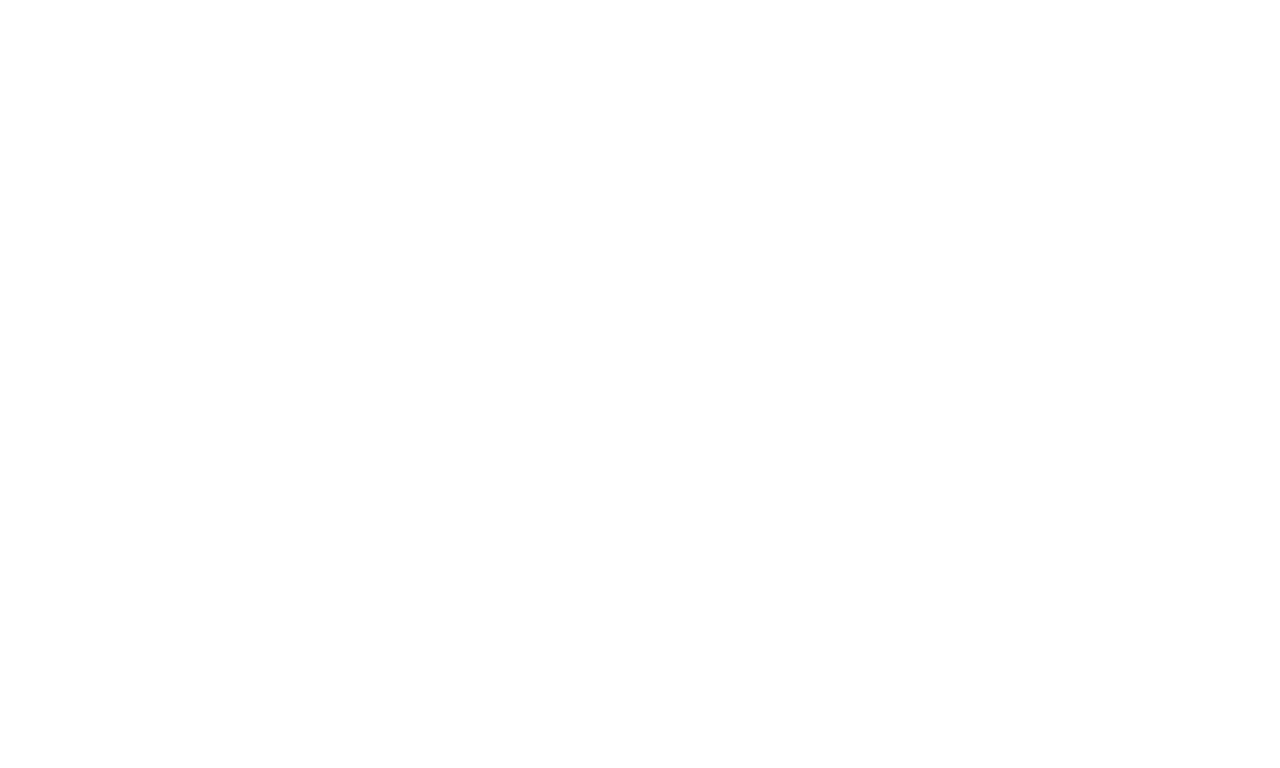
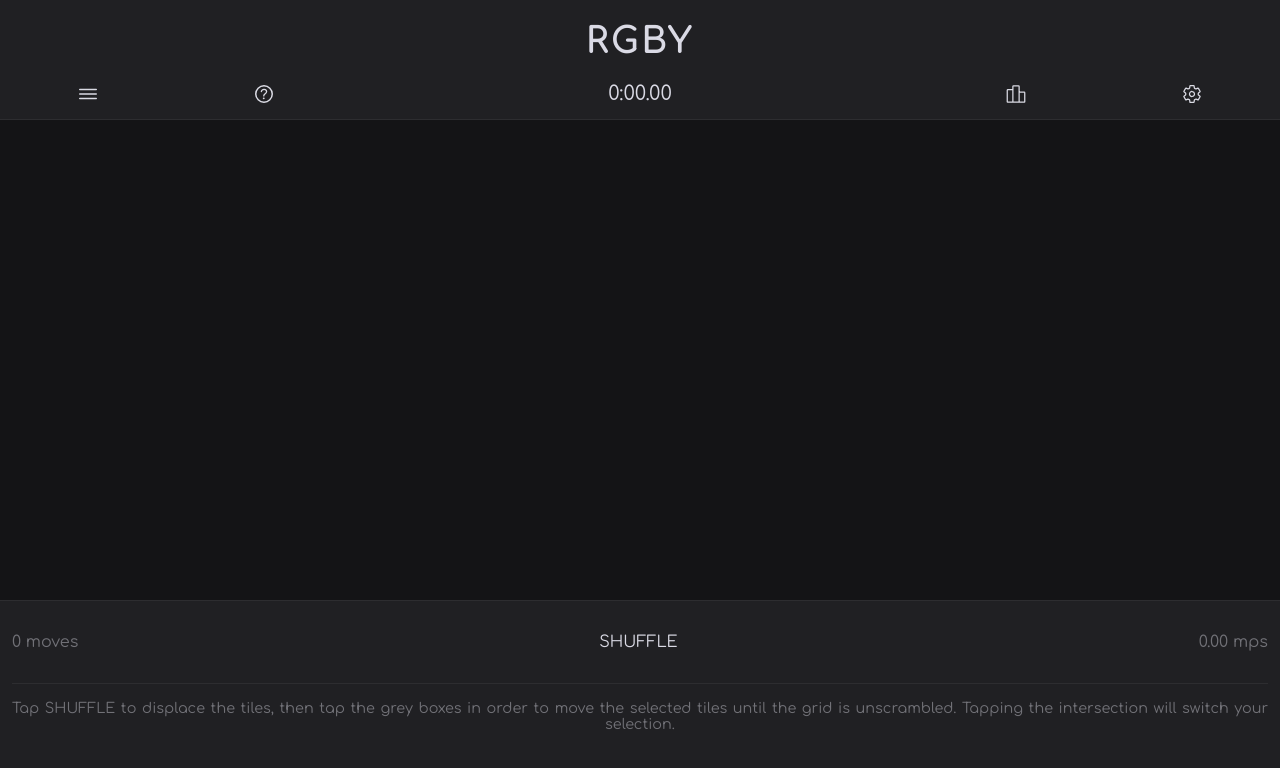
Before and after one commit to Kasmanian/RGBY, a plain HTML site: page index.html in a window 1280 px wide. Drawn offline with nearby package versions, Linux system fonts and the light colour scheme.

Commit message:
Customized front-end and added more assets.

```diff
--- a/app.js
+++ b/app.js
@@ -0,0 +1,4 @@
+// var cw = $('#grid').width();
+// $('#grid').css({'height':cw+'px'});
+let px = Math.min($('#body').width(), $('#body').height());
+$('#grid').css({'width': px+'px', 'height': px+'px'});
--- a/index.html
+++ b/index.html
@@ -5,11 +5,52 @@
     <meta http-equiv="X-UA-Compatible" content="IE=edge">
     <meta name="viewport" content="width=device-width, initial-scale=1.0">
     <title>RGBY</title>
-    <link rel="stylesheet" href="styles.css"/>
+    <link rel="stylesheet" href="styles-viewport.css"/>
     <link rel="icon" href="favicon.ico?" type="image/x-icon">
     <link rel="shortcut icon" href="favicon.ico?" type="image/x-icon">
 </head>
 <body>
+    <div id="root">
+        <div id="head">
+            <div id="head-upper">
+                <span>RGBY</span>
+            </div>
+            <div id="head-lower">
+                <div id="head-lower-1" class="head-lower-all">
+                    <span><img src="./assets/menu-outline.svg" class="svg-icon-filter size-150-icon clickable" alt="menu"></span>
+                    <span><img src="./assets/help-circle-outline.svg" class="svg-icon-filter size-150-icon clickable" alt="menu"></span>
+                </div>
+                <div id="head-lower-2" class="head-lower-all">
+                    <span id="game-clock">0:00.00</span>
+                </div>
+                <div id="head-lower-3" class="head-lower-all">
+                    <span><img src="./assets/podium-outline.svg" class="svg-icon-filter size-125-icon clickable" alt="stats"></span>
+                    <span><img src="./assets/settings-outline.svg" class="svg-icon-filter size-125-icon clickable" alt="settings"></span>
+                </div>
+            </div>
+        </div>
+        <div id="body">
+            <div id="grid">
+
+            </div>
+        </div>
+        <div id="tail">
+            <div id="tail-upper">
+                <div id="tail-upper-1" class="head-lower-all">
+                    <span><span id="move-count">0</span> moves</span>
+                </div>
+                <div id="tail-upper-2" class="head-lower-all">
+                    <span class="clickable">SHUFFLE</span>
+                </div>
+                <div id="tail-upper-3" class="head-lower-all">
+                    <span><span id="move-clock">0.00</span> mps</span>
+                </div>
+            </div>
+            <div id="tail-lower">
+                <span>Tap SHUFFLE to displace the tiles, then tap the grey boxes in order to move the selected tiles until the grid is unscrambled. Tapping the intersection will switch your selection.</span>
+            </div>
+        </div>
+    </div>
     <script src="https://cdnjs.cloudflare.com/ajax/libs/jquery/3.5.1/jquery.min.js"></script>
     <script src="./app.js" type="module"></script>
 </body>
--- /dev/null
+++ b/styles-rem.css
@@ -0,0 +1,143 @@
+:root {
+    --primary-L: #DADAE5;
+    --primary-N: #717177;
+    --primary-A: #2D2D30;
+    --primary-M: #202023;
+    --primary-D: #141416;
+}
+
+@font-face {
+    font-family: Comfortaa Variable;
+    src: url('./assets/Comfortaa-Variable.ttf');
+}
+
+*,
+*::before,
+*::after {
+    box-sizing: border-box;
+}
+
+body {
+    background-color: var(--primary-M);
+    color: var(--primary-L);
+    font-family:'Comfortaa Variable';
+    margin: 0;
+}
+
+#root {
+    display: flex;
+    justify-content: space-evenly;
+    flex-direction: column;
+}
+
+#head {
+    border-bottom: 0.10rem solid var(--primary-A);
+    width: 100%;
+    display: flex;
+    justify-content: space-evenly;
+    flex-direction: column;
+}
+
+#head-upper {
+    font-size: 2.25rem;
+    font-weight: 1000;
+    letter-spacing: 0.15rem;
+    margin-inline: auto;
+    margin-block: 0.75rem;
+}
+
+#head-lower {
+    font-size: 1.25rem;
+}
+
+#head-lower,
+#tail-upper {
+    display: flex;
+    justify-content: space-between;
+    flex-direction: row;
+}
+
+.head-lower-all {
+    text-align: center;
+}
+
+#head-lower > div {
+    display: table;
+    flex-basis: 27.50%;
+}
+
+#head-lower-1 > span,
+#head-lower-3 > span {
+    font-size: 0.95rem;
+    display: table-cell;
+    vertical-align: middle;
+}
+
+#body {
+    background-color: var(--primary-D);
+}
+
+#grid {
+    width: 100%;
+    margin-inline: auto;
+}
+
+#tail {
+    border-top: 0.10rem solid var(--primary-A);
+    width: 100%;
+}
+
+#tail > div {
+    margin-top: 2rem;
+    margin-inline: 0.75rem;
+}
+
+#tail-upper-1,
+#tail-upper-3 {
+    color: var(--primary-N);
+}
+
+#tail-lower {
+    border-top: 0.10rem solid var(--primary-A);
+    color: var(--primary-N);
+    font-size: 0.90rem;
+    text-align:justify;
+    text-align-last:center;
+    padding-top: 1rem;
+}
+
+.svg-icon-filter {
+    filter: invert(92%) sepia(4%) saturate(353%) hue-rotate(200deg) brightness(97%) contrast(89%);
+    margin-inline: 0.75rem;
+}
+
+.size-125-icon {
+    width: 1.25rem;
+    height: 1.25rem;
+}
+
+.size-150-icon {
+    width: 1.50rem;
+    height: 1.50rem;
+}
+
+.clickable {
+    cursor: pointer;
+    user-select:none;
+}
+
+@media screen and (min-width: 32.50em) {
+    #grid {
+        width: 27.50%;
+    }
+
+    #tail-lower {
+        font-size: 0.75rem;
+    }
+}
+
+@media screen and (max-aspect-ratio: 3/4) and (min-aspect-ratio: 2/3) {
+    #grid {
+        width: 60%;
+    }
+}
--- /dev/null
+++ b/styles-viewport.css
@@ -0,0 +1,145 @@
+:root {
+    --primary-L: #DADAE5;
+    --primary-N: #717177;
+    --primary-A: #2D2D30;
+    --primary-M: #202023;
+    --primary-D: #141416;
+}
+
+@font-face {
+    font-family: Comfortaa Variable;
+    src: url('./assets/Comfortaa-Variable.ttf');
+}
+
+*,
+*::before,
+*::after {
+    box-sizing: border-box;
+}
+
+body {
+    background-color: var(--primary-M);
+    color: var(--primary-L);
+    font-family:'Comfortaa Variable';
+    margin: 0;
+}
+
+#root {
+    display: flex;
+    justify-content: space-evenly;
+    flex-direction: column;
+}
+
+#head {
+    border-bottom: 0.10rem solid var(--primary-A);
+    width: 100%;
+    min-height: 15vh;
+    display: flex;
+    justify-content: space-evenly;
+    flex-direction: column;
+}
+
+#head-upper {
+    font-size: 2.25rem;
+    font-weight: 1000;
+    letter-spacing: 0.15rem;
+    margin-inline: auto;
+    margin-block: 0.75rem;
+}
+
+#head-lower {
+    font-size: 1.25rem;
+}
+
+#head-lower,
+#tail-upper {
+    display: flex;
+    justify-content: space-between;
+    flex-direction: row;
+}
+
+.head-lower-all {
+    text-align: center;
+}
+
+#head-lower > div {
+    display: table;
+    flex-basis: 27.50%;
+}
+
+#head-lower-1 > span,
+#head-lower-3 > span {
+    font-size: 0.95rem;
+    display: table-cell;
+    vertical-align: middle;
+}
+
+#body {
+    background-color: var(--primary-D);
+    min-height: 60vh;
+    display: flex;
+    justify-content: center;
+}
+
+#grid {
+    width: 100%;
+    margin: auto;
+}
+
+#tail {
+    border-top: 0.10rem solid var(--primary-A);
+    width: 100%;
+    min-height: 20vh;
+    flex-basis: 30%;
+}
+
+#tail > div {
+    margin-top: 2rem;
+    margin-inline: 0.75rem;
+}
+
+#tail-upper-1,
+#tail-upper-3 {
+    color: var(--primary-N);
+}
+
+#tail-lower {
+    border-top: 0.10rem solid var(--primary-A);
+    color: var(--primary-N);
+    font-size: 0.90rem;
+    text-align:justify;
+    text-align-last:center;
+    padding-top: 1rem;
+}
+
+.svg-icon-filter {
+    filter: invert(92%) sepia(4%) saturate(353%) hue-rotate(200deg) brightness(97%) contrast(89%);
+    margin-inline: 0.75rem;
+}
+
+.size-125-icon {
+    width: 1.25rem;
+    height: 1.25rem;
+}
+
+.size-150-icon {
+    width: 1.50rem;
+    height: 1.50rem;
+}
+
+.clickable {
+    cursor: pointer;
+    user-select:none;
+}
+
+@media screen and (min-width: 32.50em) {
+    #grid {
+        width: 27.50%;
+    }
+}
+
+@media screen and (max-aspect-ratio: 3/4) and (min-aspect-ratio: 2/3) {
+    #grid {
+        width: 60%;
+    }
+}
```
Also changed, not shown: assets/Comfortaa-Variable.ttf (added), assets/close-outline.svg (added), assets/help-circle-outline.svg (added), assets/menu-outline.svg (added), assets/podium-outline.svg (added), assets/reload-outline.svg (added), assets/settings-outline.svg (added), styles.css (deleted).
